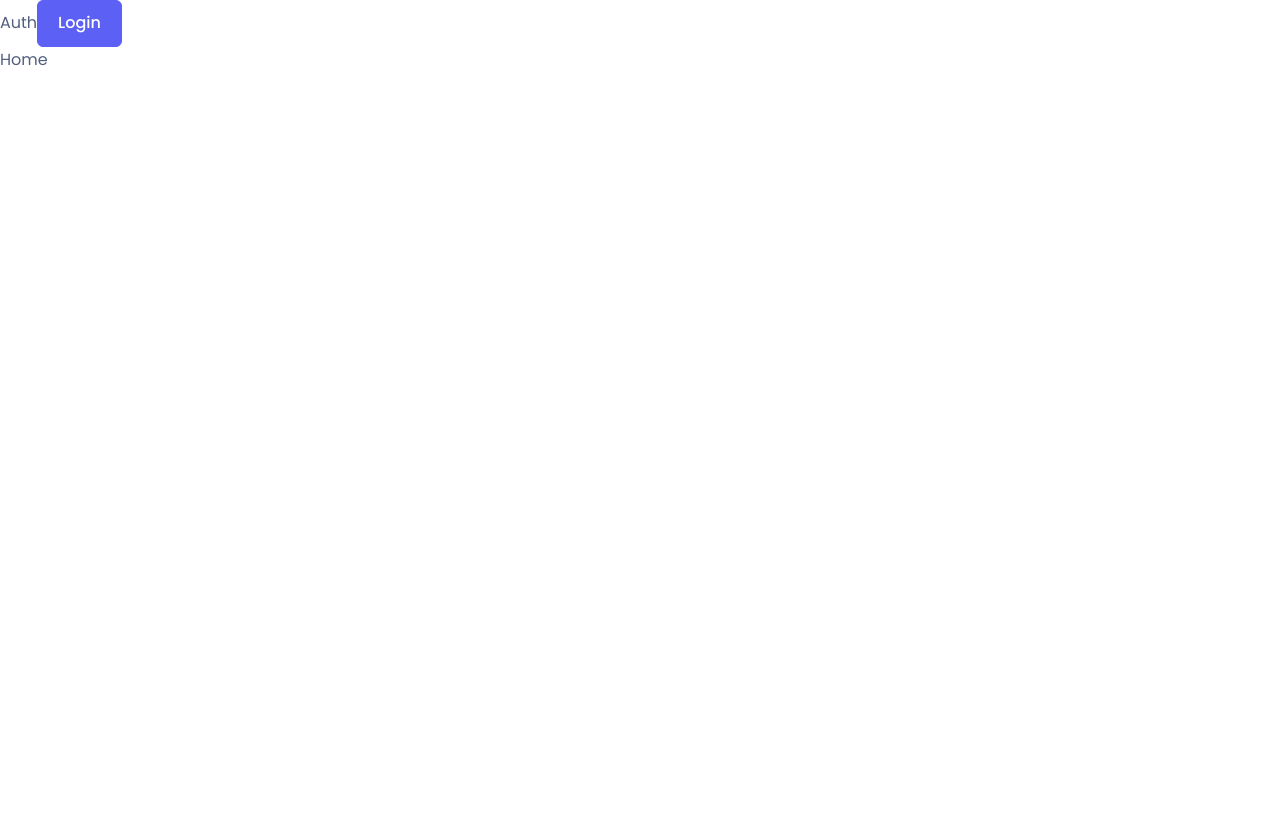
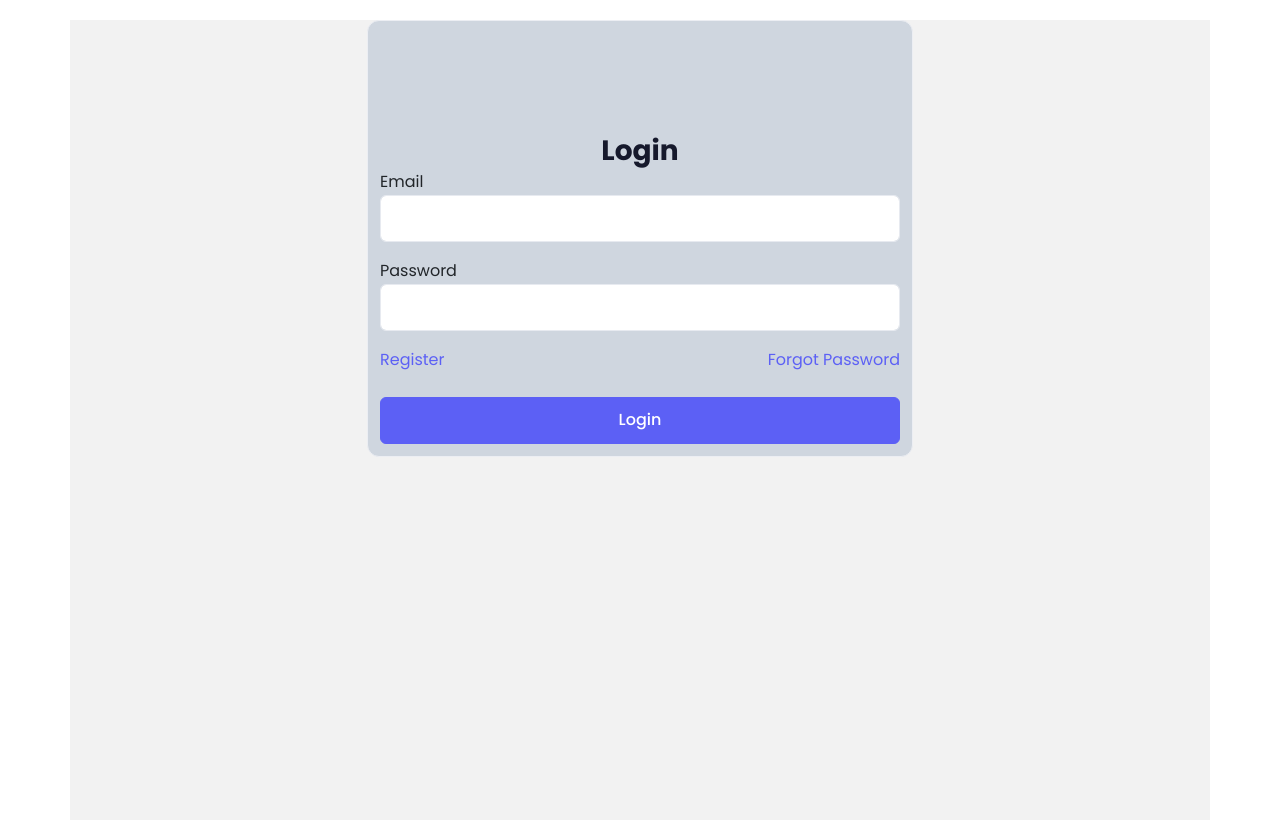
Before and after one commit to Chandru0811/school_cms, a React (Vite) app: page / in a window 1280 px wide. Built offline with nearby package versions, Linux system fonts and the light colour scheme.

Commit message:
login page added

```diff
--- a/src/components/auth/Login.jsx
+++ b/src/components/auth/Login.jsx
@@ -1,8 +1,68 @@
+import { useFormik } from 'formik';
+import * as Yup from 'yup';
 
-function Login() {
+const Login = () => {
+  const formik = useFormik({
+    initialValues: { email: '', password: '' },
+    validationSchema: Yup.object({
+      email: Yup.string().email('Invalid email format').required('Email is required'),
+      password: Yup.string().min(6, 'Password must be at least 6 characters').required('Password is required'),
+    }),
+    onSubmit: (values) => {
+      console.log(values);
+      // resetForm();
+    },
+  });
+
   return (
-    <div>Login</div>
-  )
-}
+    <div className="container vh-100"
+      style={{ minHeight: "100vh", backgroundColor: "#f2f2f2" }}>
 
-export default Login
+    <div className="card bg-secondary col-md-6 offset-md-3 mt-5 p-3" >
+      <div style={{marginTop: "100px"}}>
+      <h2 className="text-center">Login</h2>
+      <form onSubmit={formik.handleSubmit} >
+        <div className="form-group mb-4">
+          <label htmlFor="email">Email</label>
+          <input
+            type="email"
+            name="email"
+            className={`form-control ${formik.touched.email && formik.errors.email ? 'is-invalid' : ''}`}
+            value={formik.values.email}
+            onChange={formik.handleChange}
+            onBlur={formik.handleBlur}
+          />
+          {formik.touched.email && formik.errors.email && (
+            <div className="invalid-feedback">{formik.errors.email}</div>
+          )}
+        </div>
+        <div className="form-group mb-4">
+          <label htmlFor="password">Password</label>
+          <input
+            type="password"
+            name="password"
+            className={`form-control ${formik.touched.password && formik.errors.password ? 'is-invalid' : ''}`}
+            value={formik.values.password}
+            onChange={formik.handleChange}
+            onBlur={formik.handleBlur}
+          />
+          {formik.touched.password && formik.errors.password && (
+            <div className="invalid-feedback">{formik.errors.password}</div>
+          )}
+        </div>
+        <div className="my-3 d-flex justify-content-between">
+          <a href="/register">Register</a>
+          <a href="/forgot-password">Forgot Password</a>
+        </div>
+        <div className="text-center">
+        <button type="submit" className="btn btn-primary mt-3 w-100">Login</button>
+        </div>
+
+      </form>
+      </div>
+    </div>
+    </div>
+  );
+};
+
+export default Login;
--- a/src/layouts/Auth.jsx
+++ b/src/layouts/Auth.jsx
@@ -1,14 +1,15 @@
 import PropTypes from "prop-types";
 import Home from "../pages/client/Home";
+import Login from "../components/auth/Login";
 
 function Auth({ loginAsAdmin }) {
   return (
     <div>
-      Auth
-      <button className="btn btn-primary" onClick={loginAsAdmin}>
+      {/* <button className="btn btn-primary" onClick={loginAsAdmin}>
         Login
-      </button>
-      <Home />
+      </button> */}
+      <Login />
+      {/* <Home /> */}
     </div>
   );
 }
```
